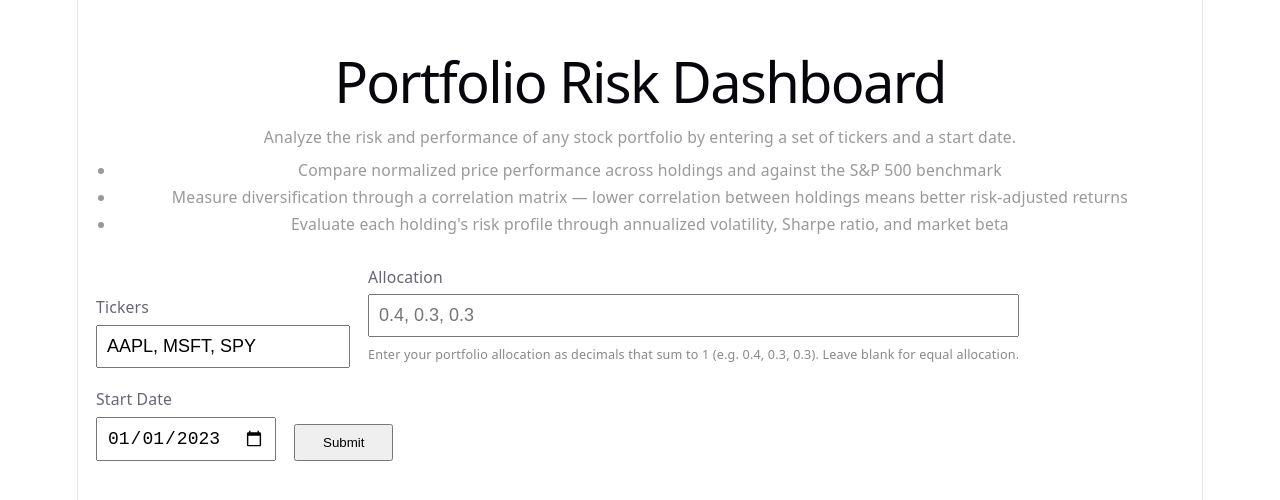
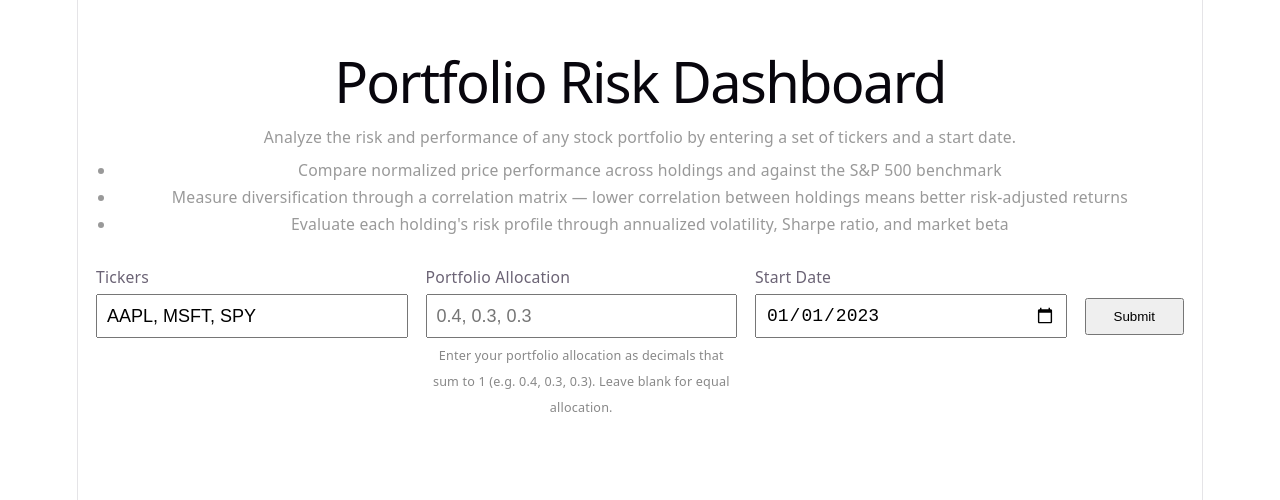
Before and after one commit to JonathanC12/portfolio-risk-dashboard, a React app in the folder frontend/: page / in a window 1280 px wide. Shown: the top 500 px of the page. Built offline with nearby package versions, Linux system fonts and the light colour scheme; the HTML template or start-up script is replaced by a standard one.

Commit message:
Fix input row alignment, add axis labels to Monte Carlo chart, rename to Portfolio Allocation

```diff
--- a/frontend/src/App.css
+++ b/frontend/src/App.css
@@ -25,31 +25,55 @@
 }
 
 .ticker-input {
-  display: flex;
-  align-items: flex-end;
-  gap: 1rem;
-  flex-wrap: wrap;
+  display: grid;
+  grid-template-columns: repeat(3, minmax(140px, 1fr)) auto;
+  grid-template-rows: auto auto auto;
+  column-gap: 1rem;
+  row-gap: 0.25rem;
   margin-bottom: 2rem;
 }
 
-.ticker-input label {
-  display: flex;
-  flex-direction: column;
-  gap: 0.25rem;
+.ticker-input-field {
+  display: contents;
+}
+
+.ticker-input-label-text {
+  grid-row: 1;
   font-size: 0.875rem;
   text-align: left;
 }
 
+.ticker-input-field-tickers .ticker-input-label-text,
+.ticker-input-field-tickers input {
+  grid-column: 1;
+}
+
+.ticker-input-field-allocation .ticker-input-label-text,
+.ticker-input-field-allocation input,
+.ticker-input-field-allocation .input-helper-text {
+  grid-column: 2;
+}
+
+.ticker-input-field-startdate .ticker-input-label-text,
+.ticker-input-field-startdate input {
+  grid-column: 3;
+}
+
 .ticker-input input {
+  grid-row: 2;
   padding: 0.5rem;
   font-size: 1rem;
 }
 
-.ticker-input button {
+.ticker-input > button {
+  grid-column: 4;
+  grid-row: 2;
+  align-self: center;
   padding: 0.5rem 1.5rem;
 }
 
 .input-helper-text {
+  grid-row: 3;
   font-size: 0.7rem;
   font-weight: 400;
   color: #888;
--- a/frontend/src/components/MonteCarloChart.jsx
+++ b/frontend/src/components/MonteCarloChart.jsx
@@ -77,8 +77,8 @@ function MonteCarloChart({ monteCarlo }) {
         layout={{
           autosize: true,
           margin: { l: 60, r: 40, t: 20, b: 60 },
-          xaxis: { title: "Trading Days" },
-          yaxis: { title: "Indexed Value" },
+          xaxis: { title: { text: "Trading Days" } },
+          yaxis: { title: { text: "Indexed Value" } },
           hovermode: "closest",
           showlegend: true,
         }}
--- a/frontend/src/components/TickerInput.jsx
+++ b/frontend/src/components/TickerInput.jsx
@@ -12,8 +12,8 @@ function TickerInput({ tickers, startDate, weights, loading, onSubmit }) {
 
   return (
     <form className="ticker-input" onSubmit={handleSubmit}>
-      <label>
-        Tickers
+      <label className="ticker-input-field ticker-input-field-tickers">
+        <span className="ticker-input-label-text">Tickers</span>
         <input
           type="text"
           placeholder="AAPL, MSFT, SPY"
@@ -21,8 +21,8 @@ function TickerInput({ tickers, startDate, weights, loading, onSubmit }) {
           onChange={(event) => setTickersInput(event.target.value)}
         />
       </label>
-      <label>
-        Allocation
+      <label className="ticker-input-field ticker-input-field-allocation">
+        <span className="ticker-input-label-text">Portfolio Allocation</span>
         <input
           type="text"
           placeholder="0.4, 0.3, 0.3"
@@ -34,8 +34,8 @@ function TickerInput({ tickers, startDate, weights, loading, onSubmit }) {
           0.4, 0.3, 0.3). Leave blank for equal allocation.
         </span>
       </label>
-      <label>
-        Start Date
+      <label className="ticker-input-field ticker-input-field-startdate">
+        <span className="ticker-input-label-text">Start Date</span>
         <input
           type="date"
           value={startDateInput}
```
